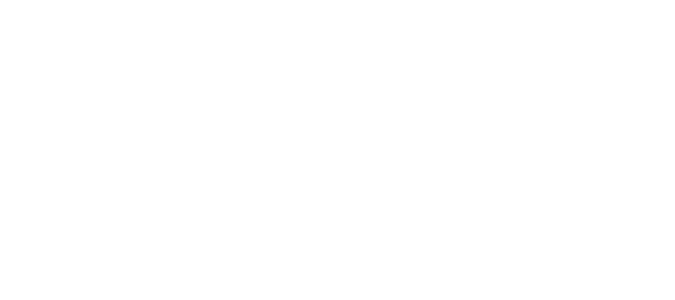
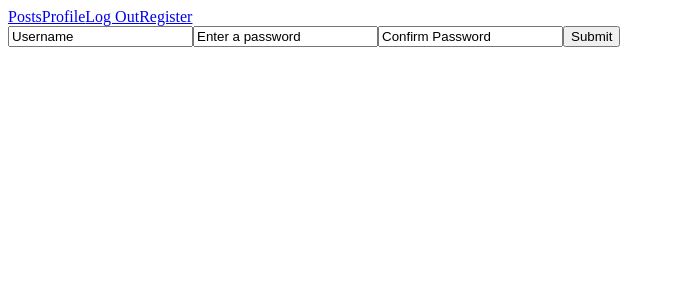
Before and after one commit to tomrrees/strangers-things, a React (Create React App) app: page /register in a window 1280 px wide. Before the commit this address had no page. Shown: the top 300 px of the page, without its empty margins (0-675 px from the left). Built offline with nearby package versions, Linux system fonts and the light colour scheme.

Commit message:
Register component implemented. Working on login/logout

```diff
--- a/src/App.js
+++ b/src/App.js
@@ -1,4 +1,4 @@
-import { Profile, Posts, NavBar, LogOut, Post } from "components";
+import { Profile, Posts, NavBar, LogOut, Post, Register } from "components";
 import { Routes, Route } from "react-router-dom";
 
 export default function App() {
@@ -10,6 +10,7 @@
         <Route path="/" element={<Posts />} />
         <Route path="/logout" element={<LogOut />} />
         {/* <Route path="/post" element={<Post />} /> */}
+        <Route path="/register" element={<Register />} />
       </Routes>
     </div>
   );
--- /dev/null
+++ b/src/api/user.js
@@ -0,0 +1,25 @@
+export const createUser = async (username, password) => {
+  const response = await fetch(
+    "https://strangers-things.herokuapp.com/api/2206-ftb-mt-web-ft/users/register",
+    {
+      method: "POST",
+      headers: {
+        "Content-Type": "application/json",
+      },
+      body: JSON.stringify({
+        user: {
+          username,
+          password,
+        },
+      }),
+    }
+  )
+    // .then((response) => response.json())
+    // .then((result) => {
+    //   console.log(result);
+    // })
+    .catch(console.error);
+  const result = await response.json();
+  console.log(result);
+  return result;
+};
--- a/src/components/NavBar.jsx
+++ b/src/components/NavBar.jsx
@@ -4,12 +4,13 @@
 export default function NavBar() {
   return (
     <div>
-      {/* <nav>
+      <nav>
         <Link to="/">Posts</Link>
-        <Link to="/post">Post</Link>
+        {/* <Link to="/post">Post</Link> */}
         <Link to="/profile">Profile</Link>
         <Link to="/logout">Log Out</Link>
-      </nav> */}
+        <Link to="/register">Register</Link>
+      </nav>
     </div>
   );
 }
--- /dev/null
+++ b/src/components/Register.jsx
@@ -0,0 +1,44 @@
+import React, { useState } from "react";
+import { useNavigate } from "react-router-dom";
+import { createUser } from "../api/user";
+
+export default function Register() {
+  const [userName, setUserName] = useState("Username");
+  const [password, setPassword] = useState("Enter a password");
+  const [confirmPassword, setConfirmPassword] = useState("Confirm Password");
+  const [token, setToken] = useState("");
+
+  return (
+    <div>
+      <form
+        onSubmit={async (e) => {
+          if (password === confirmPassword) {
+            e.preventDefault();
+            const result = await createUser(userName, password);
+            console.log(result.data);
+            setToken(result.data.token);
+            localStorage.setItem("token", token);
+            console.log(result.data.token);
+          }
+        }}
+      >
+        <input
+          value={userName}
+          required={true}
+          onChange={(e) => setUserName(e.target.value)}
+        />
+        <input
+          value={password}
+          required={true}
+          onChange={(e) => setPassword(e.target.value)}
+        />
+        <input
+          value={confirmPassword}
+          required={true}
+          onChange={(e) => setConfirmPassword(e.target.value)}
+        />
+        <button type="submit">Submit</button>
+      </form>
+    </div>
+  );
+}
--- a/src/components/index.js
+++ b/src/components/index.js
@@ -3,3 +3,4 @@
 export { default as NavBar } from "./NavBar";
 export { default as LogOut } from "./LogOut";
 export { default as Post } from "./Post";
+export { default as Register } from "./Register";
```
Also changed, not shown: src/components/Login.jsx (added, +39 -0 lines).
